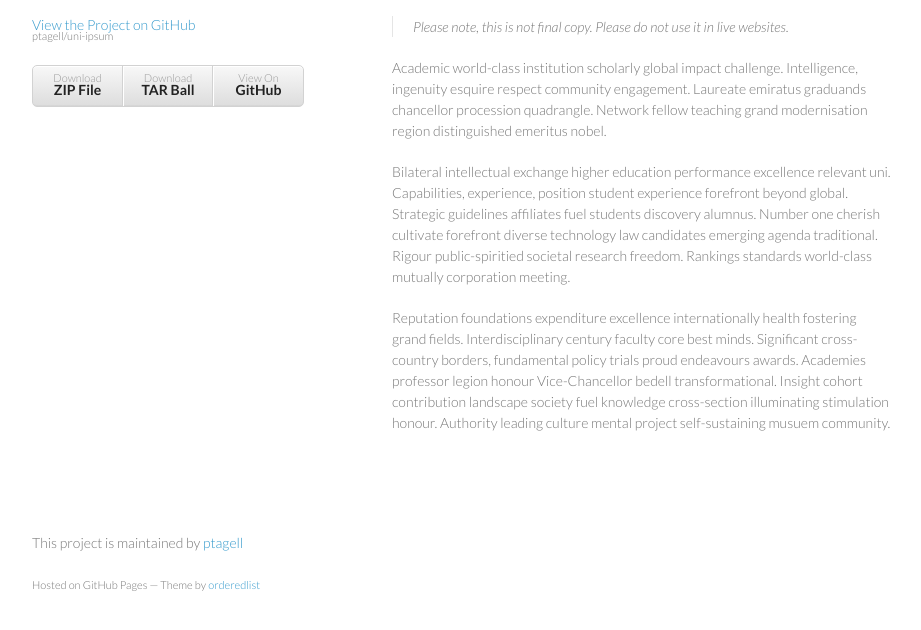
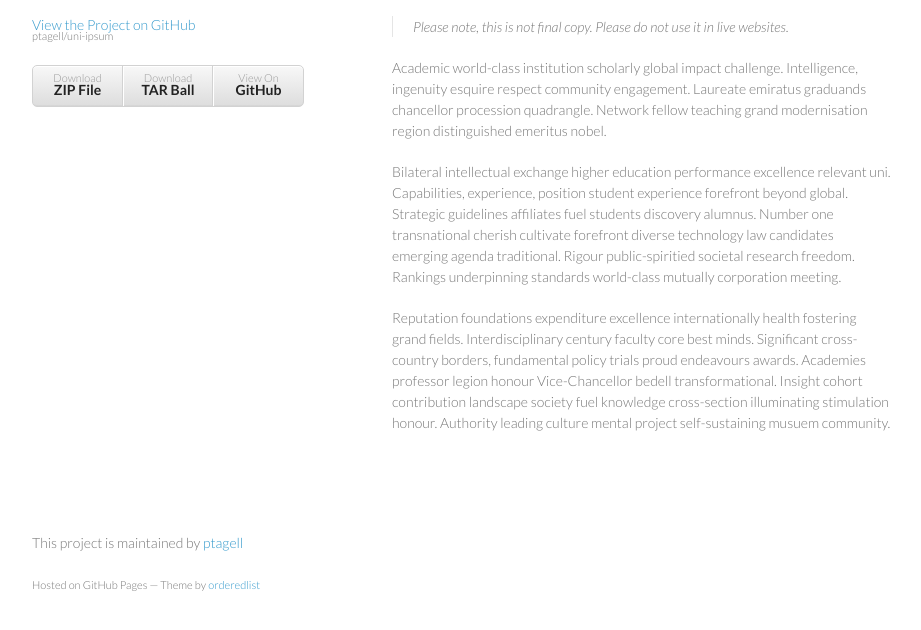
Before and after one commit to ptagell/uni-ipsum, a plain HTML site: page index.html in a window 1280 px wide. Shown: the part 136-766 px from the top of the page, without its empty margins (178-1099 px from the left). Drawn offline with Linux system fonts and the light colour scheme.

Commit message:
transnational and underpinning

```diff
--- a/index.html
+++ b/index.html
@@ -42,7 +42,7 @@
 
 <p>Academic world-class institution scholarly global impact challenge. Intelligence, ingenuity esquire respect community engagement. Laureate emiratus graduands chancellor procession quadrangle. Network fellow teaching grand modernisation region distinguished emeritus nobel. </p>
 
-<p>Bilateral intellectual exchange higher education performance excellence relevant uni. Capabilities, experience, position student experience forefront beyond global. Strategic guidelines affiliates fuel students discovery alumnus. Number one cherish cultivate forefront diverse technology law candidates emerging agenda traditional. Rigour public-spiritied societal research freedom. Rankings standards world-class mutually corporation meeting. </p>
+<p>Bilateral intellectual exchange higher education performance excellence relevant uni. Capabilities, experience, position student experience forefront beyond global. Strategic guidelines affiliates fuel students discovery alumnus. Number one transnational cherish cultivate forefront diverse technology law candidates emerging agenda traditional. Rigour public-spiritied societal research freedom. Rankings underpinning standards world-class mutually corporation meeting. </p>
 
 <p>Reputation foundations expenditure excellence internationally health fostering grand fields. Interdisciplinary century faculty core best minds. Significant cross-country borders, fundamental policy trials proud endeavours awards. Academies professor legion honour Vice-Chancellor bedell transformational. Insight cohort contribution landscape society fuel knowledge cross-section illuminating stimulation honour.  Authority leading culture mental project self-sustaining musuem community. </p>
       </section>
```
